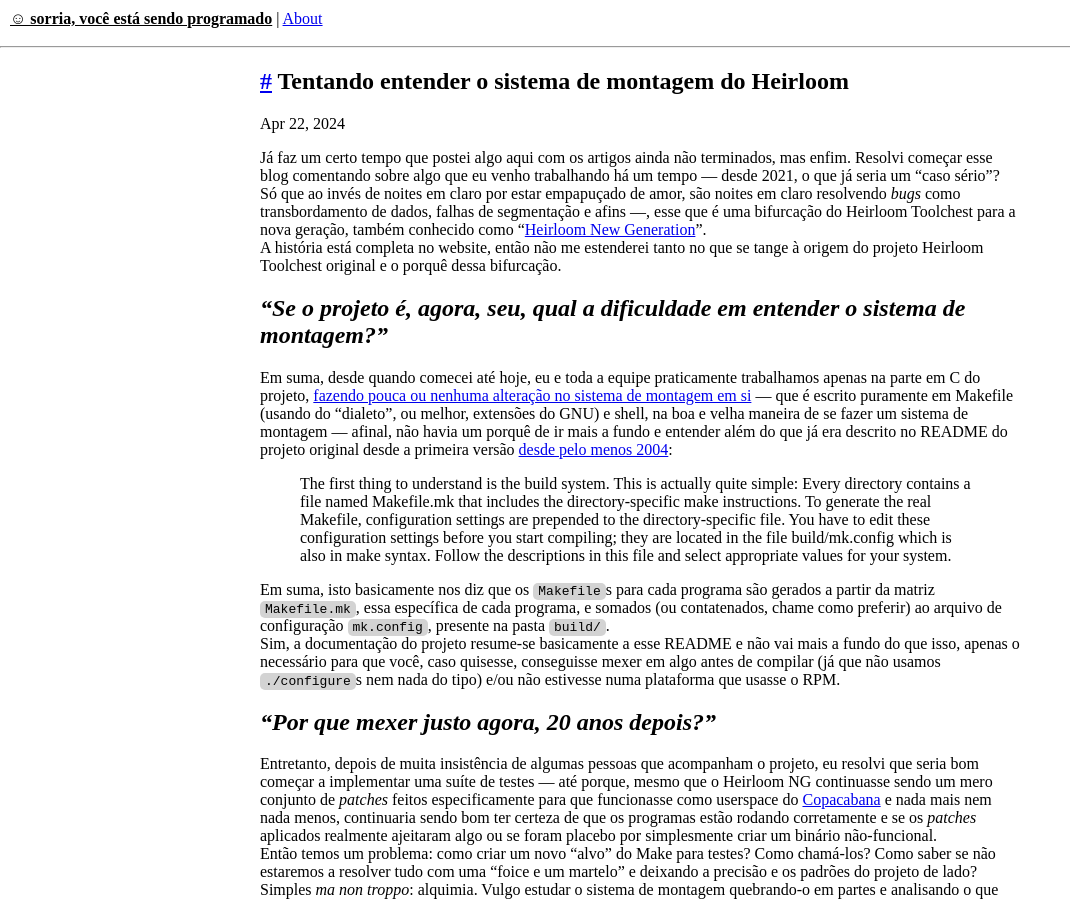
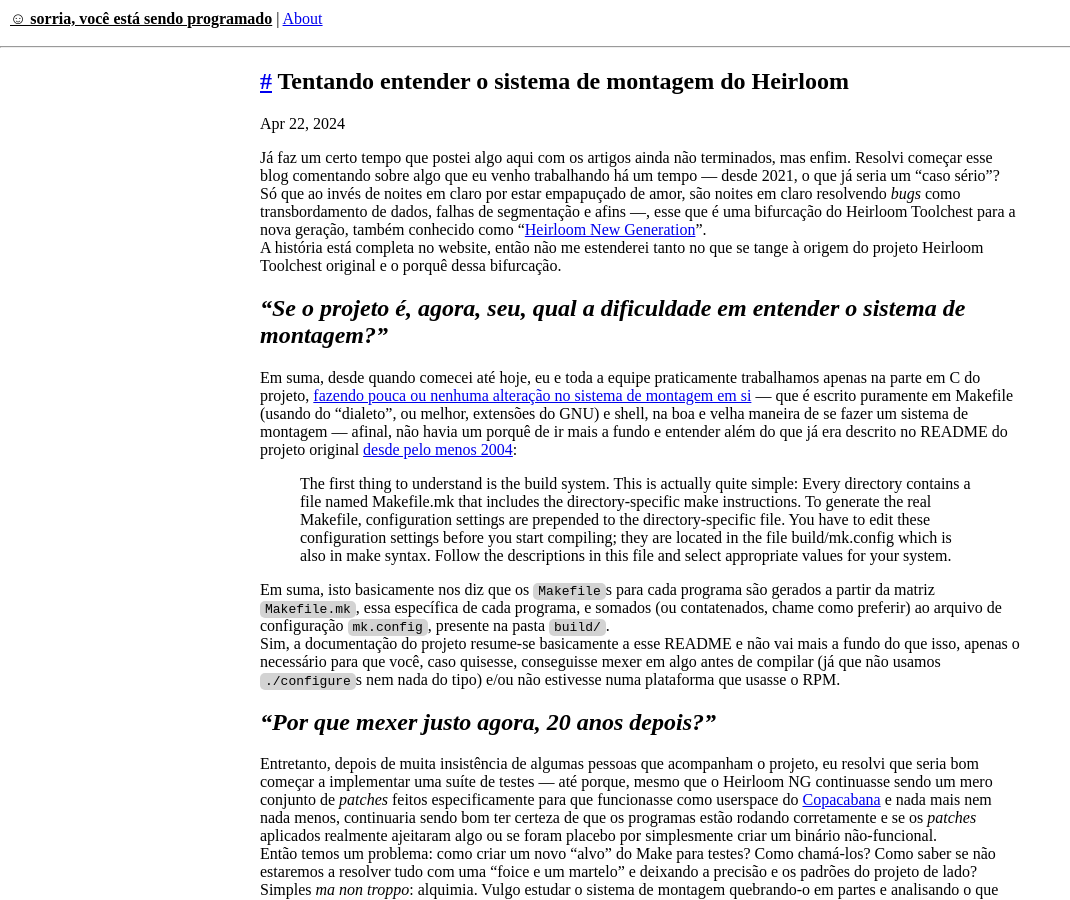
Before and after one commit to takusuman/blog, a Jekyll site: the page built from _posts/2024-04-22-tentando-entender-a-montagem-do-heirloom.markdown, in a window 1280 px wide and 900 px high. Shown: the whole window, without its empty margins (0-1070 px from the left). Built offline with Jekyll 4.4.1, drawn with Linux system fonts in a browser that asks for light colours.

Commit message:
Pleonasmo

```diff
--- a/_posts/2024-04-22-tentando-entender-a-montagem-do-heirloom.markdown
+++ b/_posts/2024-04-22-tentando-entender-a-montagem-do-heirloom.markdown
@@ -22,8 +22,7 @@ no sistema de montagem em si](https://github.com/Projeto-Pindorama/heirloom-ng/c
 --- que é escrito puramente em Makefile (usando do "dialeto", ou melhor, extensões
 do GNU) e shell, na boa e velha maneira de se fazer um sistema de montagem ---
 afinal, não havia um porquê de ir mais a fundo e entender além do que já era
-descrito no README do projeto original desde a primeira versão [desde pelo
-menos 2004](https://github.com/ryanwoodsmall/heirloom-project/blob/2ec07de0c363f8dec1cabbe02ed7b97a4358e59a/heirloom/README#L75C56-L83C17):
+descrito no README do projeto original [desde pelo menos 2004](https://github.com/ryanwoodsmall/heirloom-project/blob/2ec07de0c363f8dec1cabbe02ed7b97a4358e59a/heirloom/README#L75C56-L83C17):
 
 > The first thing to understand is the build system. This is actually quite
 > simple: Every directory contains a file named Makefile.mk that includes the
```
